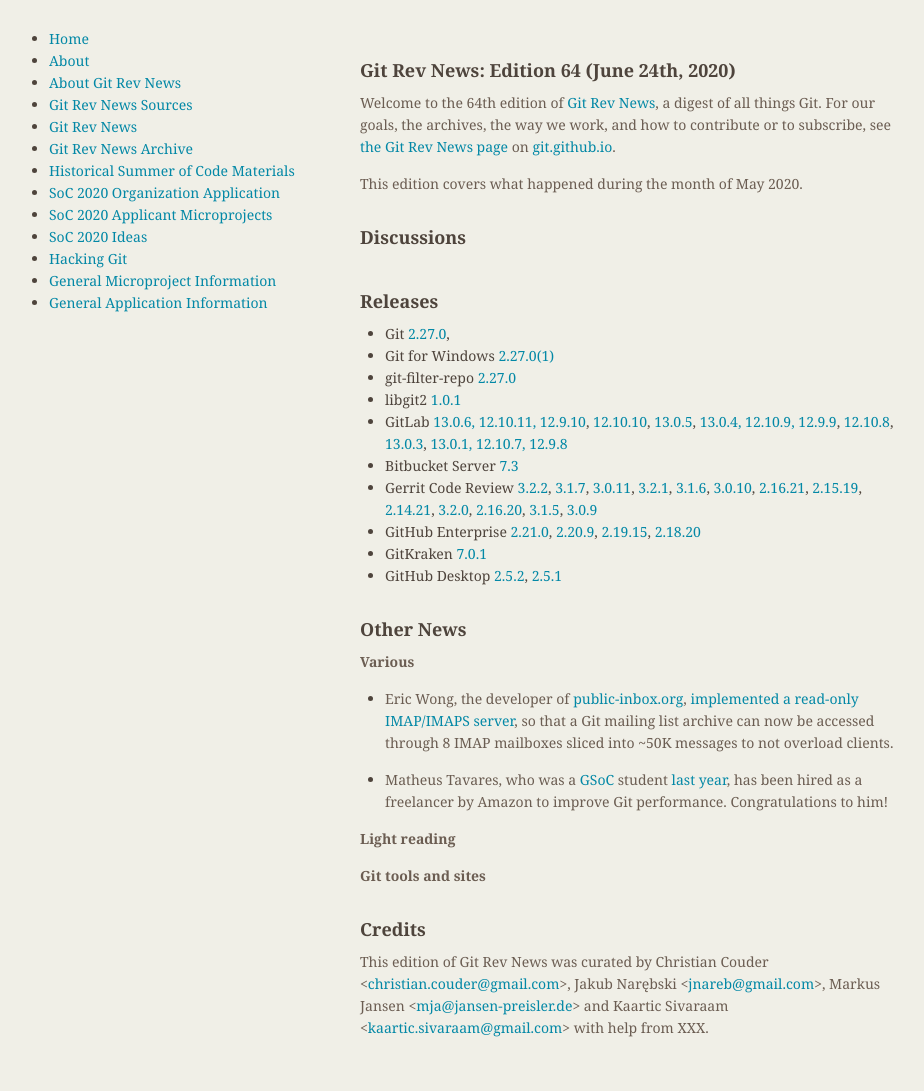
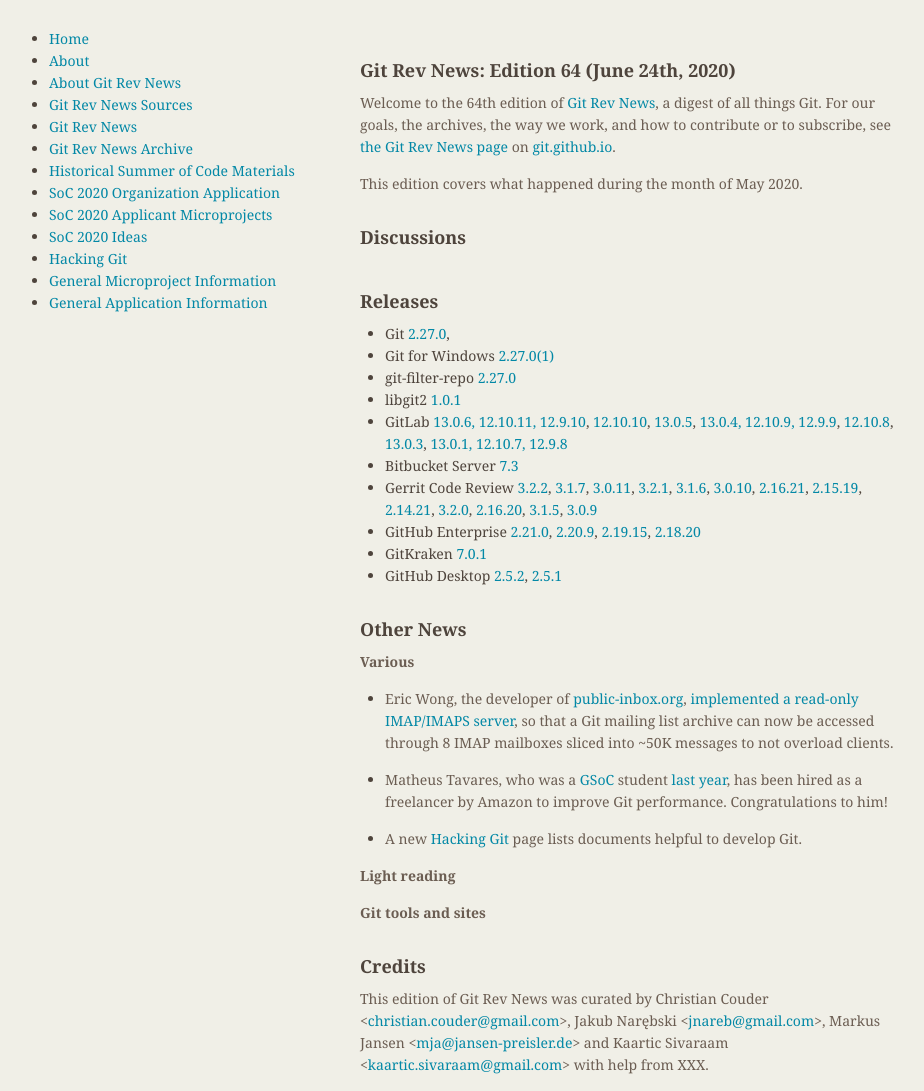
Before and after one commit to git/git.github.io, a Jekyll site: the page built from rev_news/drafts/edition-64.md, in a window 1280 px wide. Shown: the whole page, without its empty margins (174-1098 px from the left). Built offline with Jekyll 4.4.1, drawn with Linux system fonts in a browser that asks for light colours; before the commit the page ends 1054 px from its top, so only the background shows below that.

Commit message:
rn-64: mention new Hacking Git page

```diff
--- a/rev_news/drafts/edition-64.md
+++ b/rev_news/drafts/edition-64.md
@@ -82,6 +82,8 @@
   hired as a freelancer by Amazon to improve Git
   performance. Congratulations to him!
 
+* A new [Hacking Git](https://git.github.io/Hacking-Git/) page lists
+  documents helpful to develop Git.
 
 __Light reading__
 
```
